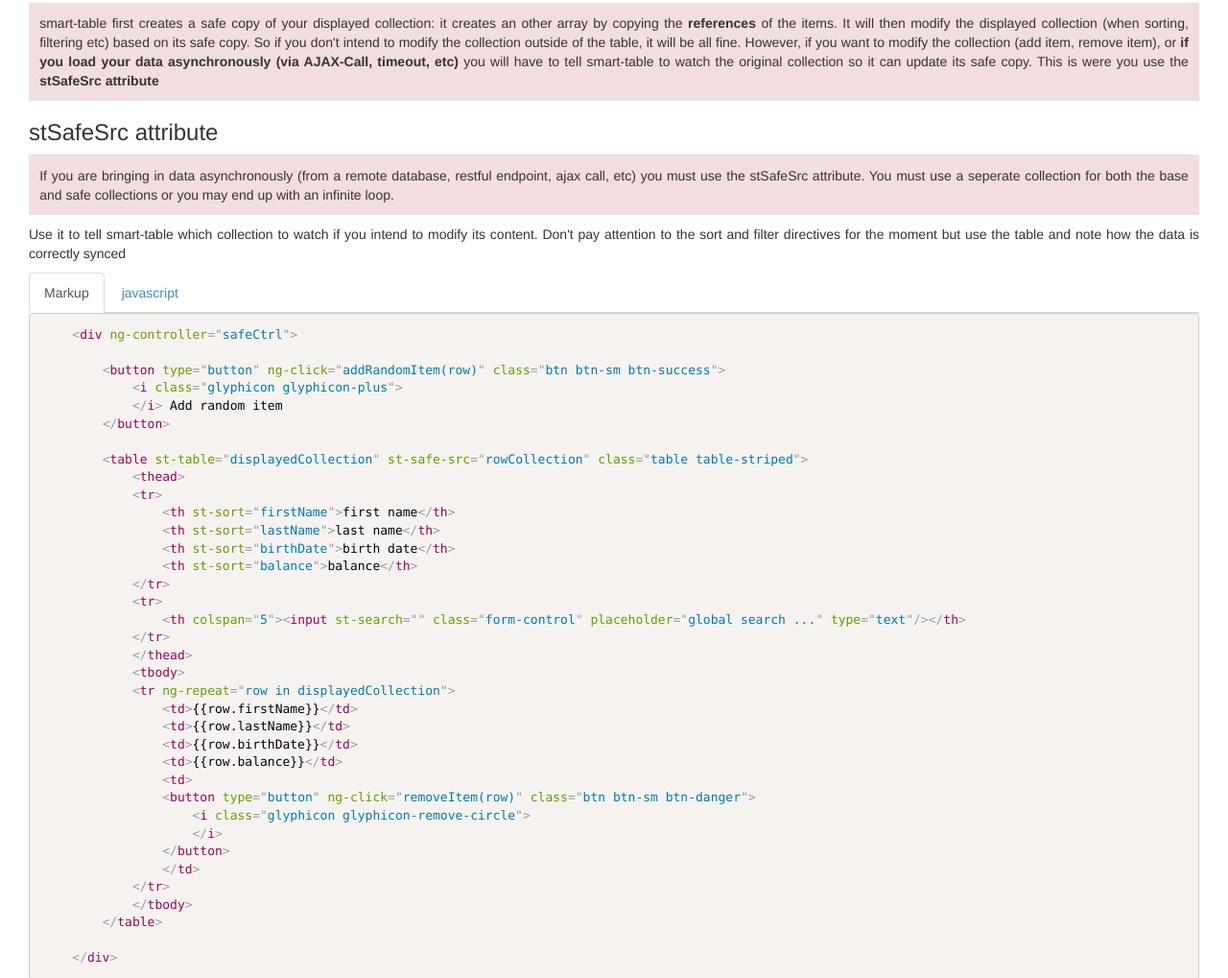
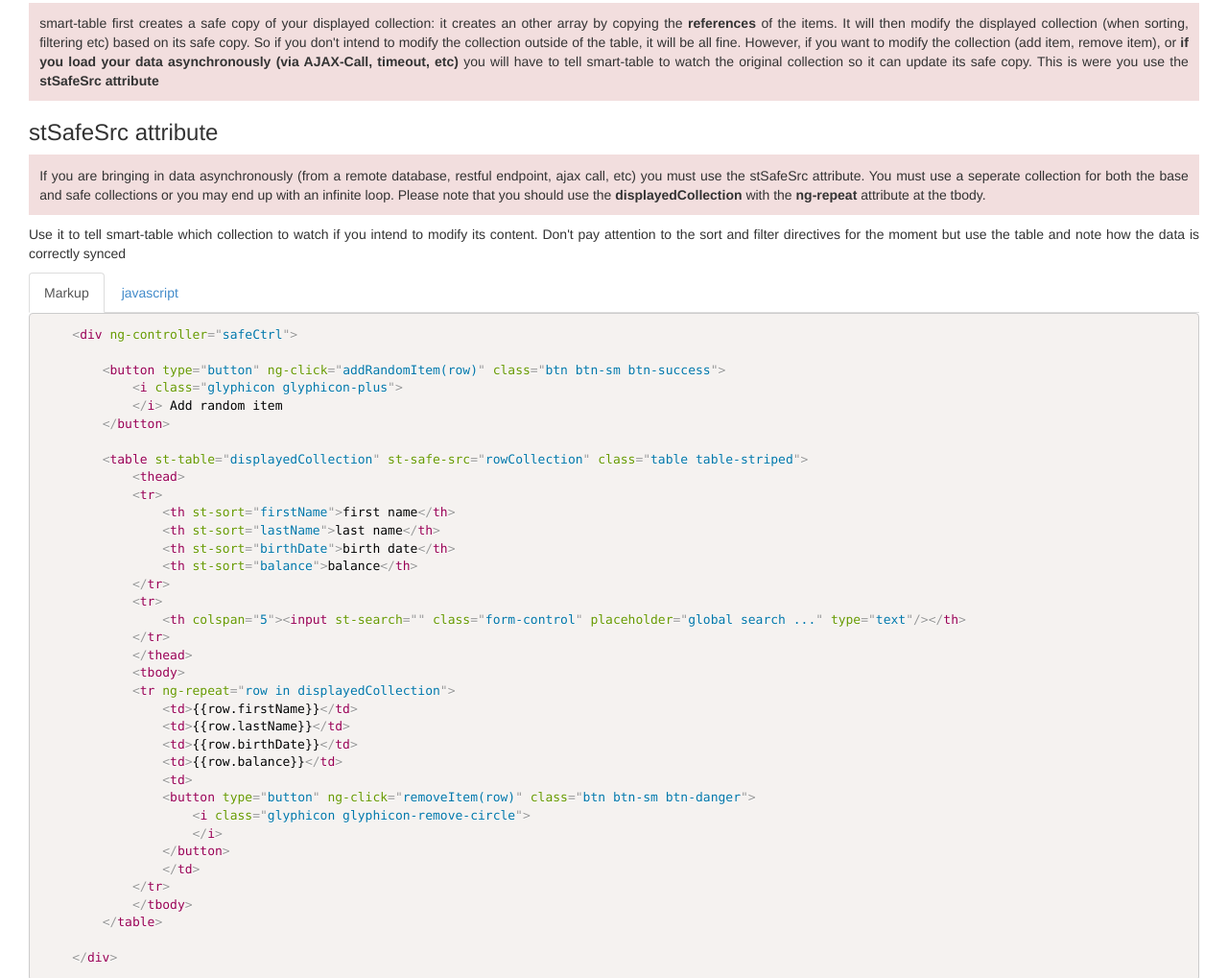
Before and after one commit to lorenzofox3/smart-table-website, a website: page index.html in a window 1280 px wide. Shown: the part 2063-3082 px from the top of the page at 96% size. Drawn offline with nearby package versions, Linux system fonts and the light colour scheme.

Commit message:
Improving the stSafeSrc atrribute docs

```diff
--- a/index.html
+++ b/index.html
@@ -193,7 +193,7 @@
 
 	<h3 class="h3">stSafeSrc attribute</h3>
 
-	<p class="text-justify bg-danger padding">If you are bringing in data asynchronously (from a remote database, restful endpoint, ajax call, etc) you must use the stSafeSrc attribute. You must use a seperate collection for both the base and safe collections or you may end up with an infinite loop.</p>
+	<p class="text-justify bg-danger padding">If you are bringing in data asynchronously (from a remote database, restful endpoint, ajax call, etc) you must use the stSafeSrc attribute. You must use a seperate collection for both the base and safe collections or you may end up with an infinite loop. Please note that you should use the <strong>displayedCollection</strong> with the <strong>ng-repeat</strong> attribute at the tbody.</p>
 
 	<p class="text-justify">Use it to tell smart-table which collection to watch if you intend to modify its content. Don't pay attention to the sort and filter directives for the moment but use the table and note how the data is correctly synced</p>
 
```
Also changed, not shown: sections/basics/markup.html (+1 -1 lines).
